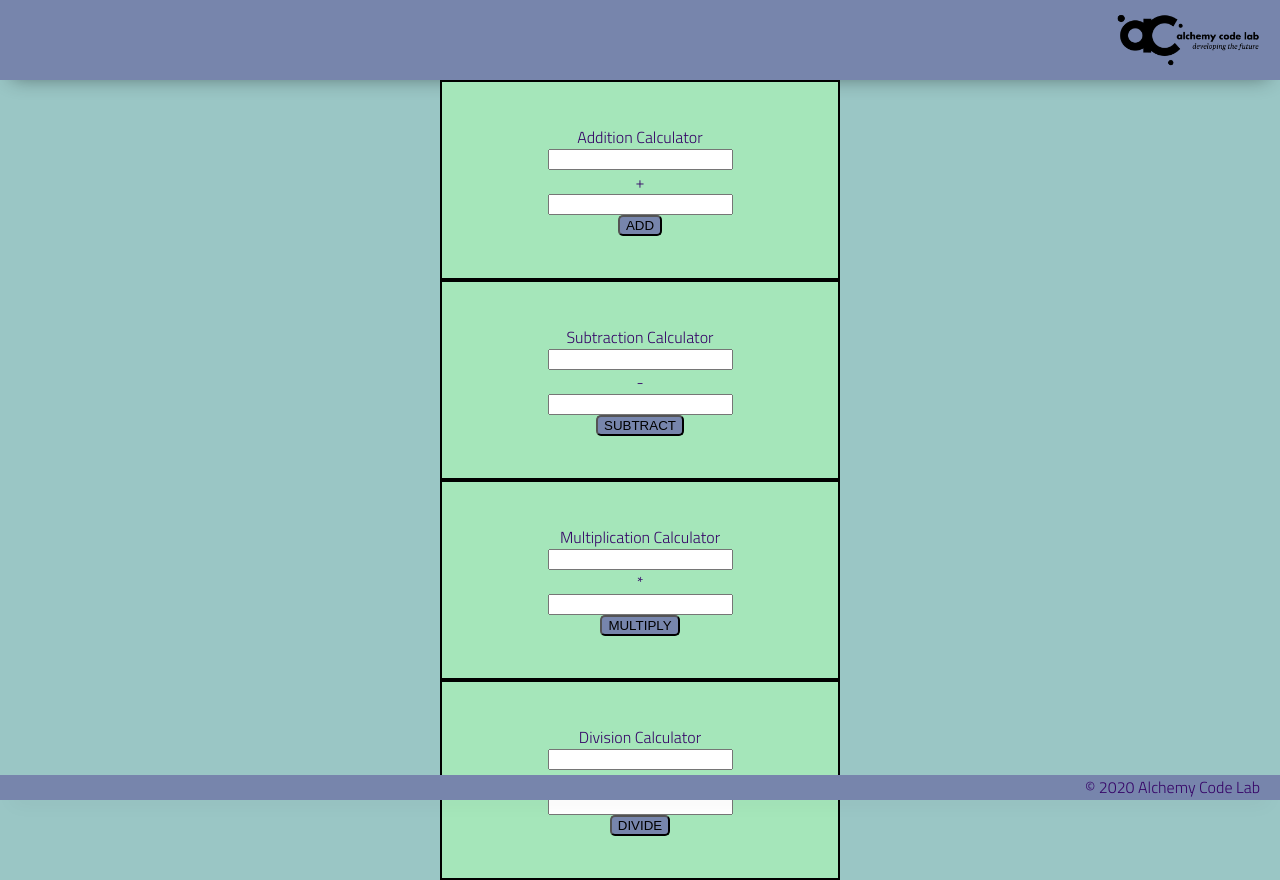
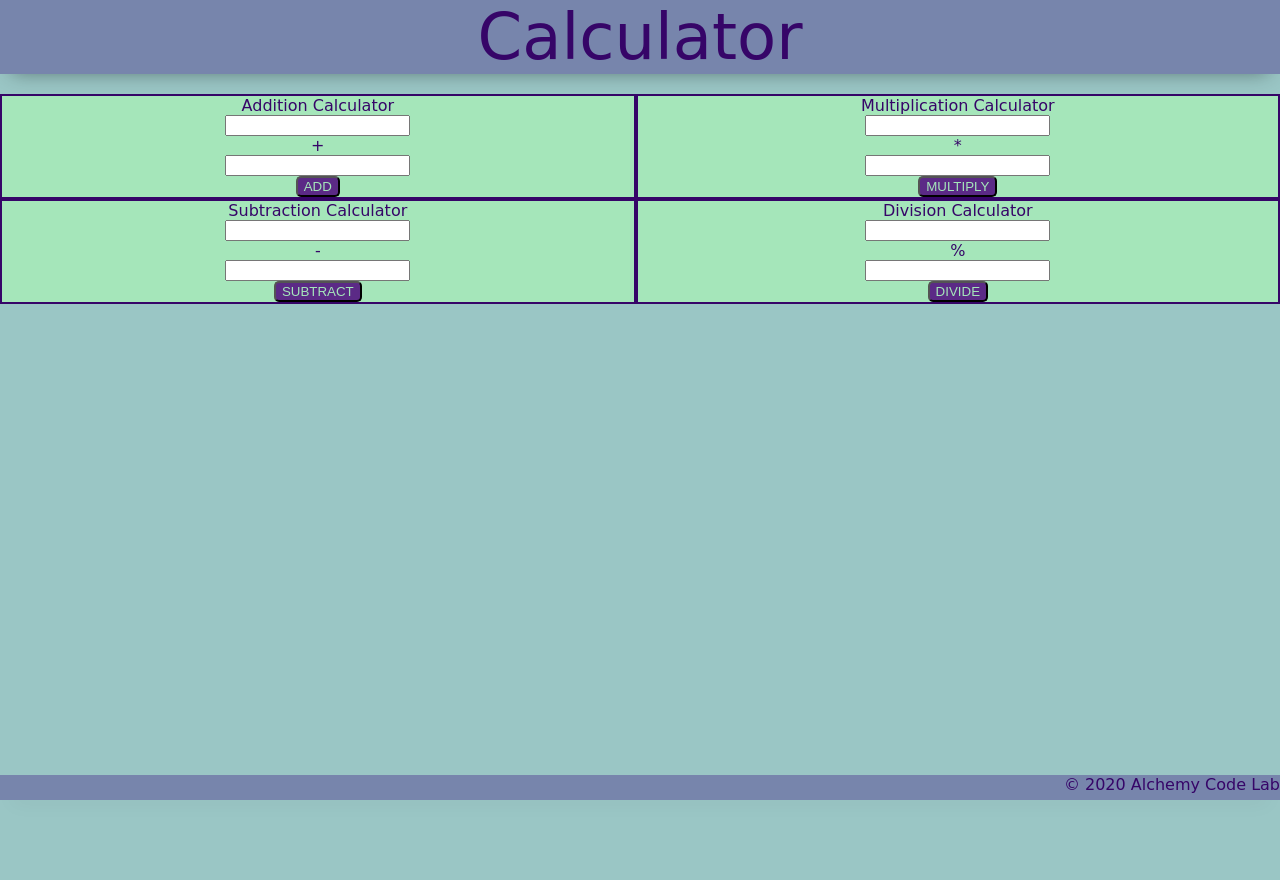
Before and after one commit to julianne-vela/calculator-lab, a plain HTML site: page index.html in a window 1280 px wide. After the commit the page ends 800 px from the top, so only its background shows below. Drawn offline with Linux system fonts and the light colour scheme.

Commit message:
updated css styles

```diff
--- a/index.html
+++ b/index.html
@@ -14,12 +14,12 @@
 
 <body>
     <header>
-        <div class="gutter-right logo">
-            <img src="assets/big-logo.png" />
-        </div>
+        Calculator
     </header>
     <main>
-        <section class="container">Addition Calculator
+        <div class="group1">
+            <section class="container">
+                <div>Addition Calculator</div>
                 <input id="add-input-1" type="number">+<input id="add-input-2" type="number">
                 <button class="button" id="add-button">Add</button>
                 <div id="add-results"></div>
@@ -31,6 +31,8 @@
                 <button class="button" id="sub-button">Subtract</button>
                 <div id="sub-results"></div>
             </section>
+        </div>
+        <div class="group2">
             <section class="container">
                 <div>Multiplication Calculator</div>
                 <input id="mult-input-1" type="number">
@@ -46,6 +48,7 @@
                 <button class="button" id="div-button">Divide</button>
                 <div id="div-results"></div>
             </section>
+        </div>
     </main>
     <footer>
         <div class="copy gutter-right">&copy; 2020 Alchemy Code Lab</div>
--- a/styles/style.css
+++ b/styles/style.css
@@ -13,12 +13,10 @@ body {
     --color4: hsla(45, 73%, 98%, 1);
     --color5: hsla(224, 40%, 79%, 1); */
 
-    --header-height: 80px;
     --shadow: 0px 10px 20px -12px rgba(0,0,0,0.45);
-    --gutter: 30px;
     --footer-height: 25px;
 
-    font-family: 'Titillium Web', sans-serif;
+    font-family: cursive;
     color: var(--color1);
     background-color: var(--color4);
 }
@@ -27,37 +25,51 @@ body {
     box-sizing: border-box;
 }
 
+header {
+    display: flex;
+    justify-content: center;
+    align-items: center;
+    background-color: var(--color3);
+    width: 100%;
+    box-shadow: var(--shadow);
+    font-size: 4rem;
+}
+
 main {
+    display: flex;
+    flex-direction: row;
+    justify-content: center;
+    margin-top: 20px;
+}
+
+.group1 {
     display: flex;
     flex-direction: column;
     justify-content: center;
-    align-items: center;
-    margin-bottom: calc(var(--footer-height));
+    flex-grow: 1;
+}
+
+.group2 {
+    display: flex;
+    flex-direction: column;
+    justify-content: center;
+    flex-grow: 1;
 }
 
 .container {
+    display: flex;
     background-color: var(--color5);
-    width: 400px;
-    height: 200px;
-    display: flex;
     flex-direction: column;
     justify-content: center;
     align-items: center;
-    border: solid 2px black;
+    border: solid 2px var(--color1);
 }
 
 .button {
-    background-color: var(--color3);
+    background-color: var(--color2);
     border-radius: 5px;
     text-transform: uppercase;
-}
-
-header {
-    display: flex;
-    justify-content: flex-end;
-    background-color: var(--color3);
-    height: var(--header-height);
-    box-shadow: var(--shadow);
+    color: var(--color5);
 }
 
 footer {
@@ -65,19 +77,6 @@ footer {
     justify-content: flex-end;
     background-color: var(--color3);
     box-shadow: var(--shadow);
-}
-
-
-.gutter-right {
-    margin-right: 20px;
-}
-
-.main-logo {
-    animation: pulse 5s infinite ease-in-out;
-}
-
-header img {
-    height: var(--header-height);
 }
 
 footer {
@@ -91,7 +90,7 @@ footer {
     box-shadow: var(--shadow);
 }
 
-  @keyframes pulse {
+  /* @keyframes pulse {
     20% {
       transform: rotate3d(-10, -10, -10, 50deg) scale(1.2);
     }
@@ -108,4 +107,4 @@ footer {
         transform: rotate3d(10, 10, 10, 50deg) scale(1);
     }
 
-  }
+  } */
```
Lines whose indentation alone changed are shown as unchanged.
